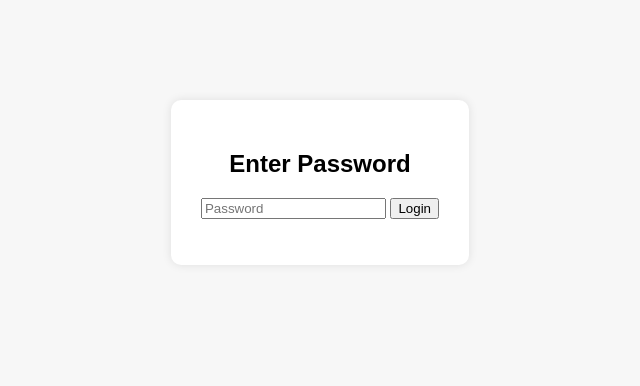
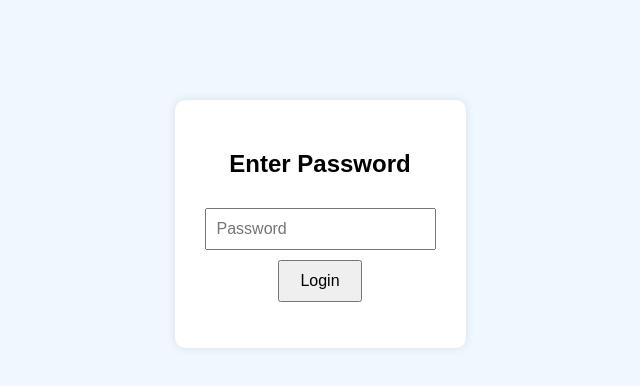
Before and after one commit to xinnn520/Zhixin, a plain HTML site: page indexpassword.html in a window 1280 px wide. Shown: the whole page, without its empty margins (320-960 px from the left). Drawn offline with Linux system fonts and the light colour scheme.

Commit message:
Add files via upload

```diff
--- a/indexpassword.html
+++ b/indexpassword.html
@@ -7,7 +7,7 @@
   <style>
     body {
       font-family: Arial, sans-serif;
-      background: #f7f7f7;
+      background: #f0f8ff;
       text-align: center;
       margin-top: 100px;
     }
@@ -22,6 +22,16 @@
       display: none;
       margin-top: 50px;
     }
+    input {
+      padding: 10px;
+      font-size: 16px;
+      margin: 10px 0;
+    }
+    button {
+      padding: 10px 20px;
+      font-size: 16px;
+      cursor: pointer;
+    }
   </style>
 </head>
 <body>
@@ -29,6 +39,7 @@
   <div id="login-box">
     <h2>Enter Password</h2>
     <input type="password" id="password" placeholder="Password" />
+    <br />
     <button onclick="checkPassword()">Login</button>
     <p id="error" style="color:red;"></p>
   </div>
@@ -41,7 +52,7 @@
   <script>
     function checkPassword() {
       const passwordInput = document.getElementById("password").value;
-      const correctPassword = "openSesame"; // 🔒 hardcoded password
+      const correctPassword = "TourisM"; // 🔐 Password set here
 
       if (passwordInput === correctPassword) {
         document.getElementById("login-box").style.display = "none";
```
